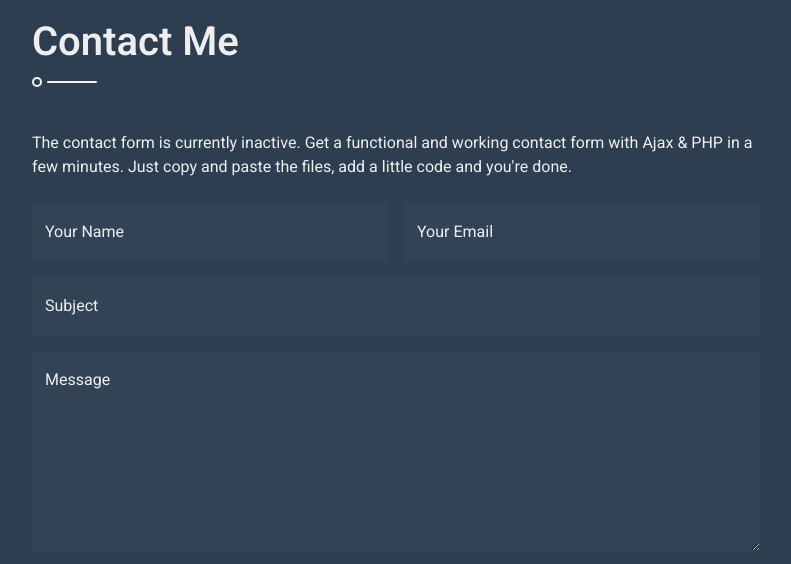
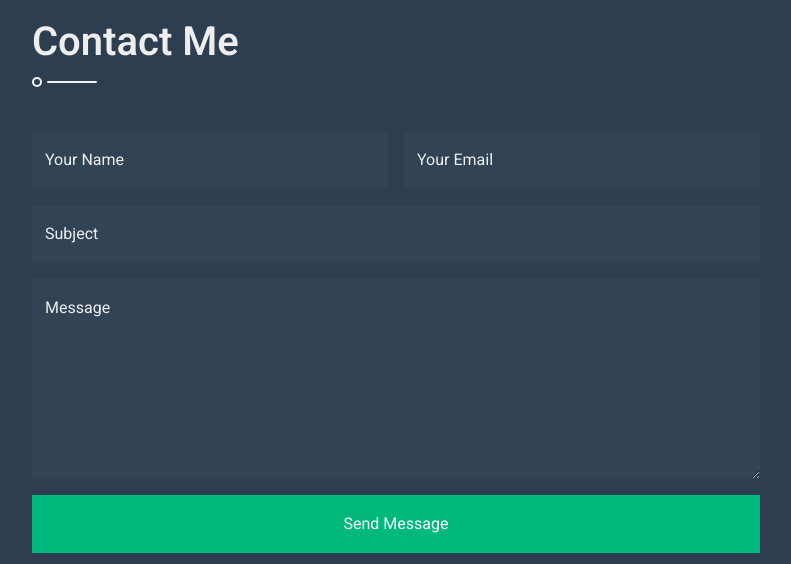
Before and after one commit to Rayy1502/portofolioK1.github.io, a plain HTML site: page sultan.html in a window 1280 px wide. Shown: the part 4080-4644 px from the top of the page, without its empty margins (438-1229 px from the left). Drawn offline with nearby package versions, Linux system fonts and the light colour scheme.

Commit message:
Update sultan.html

```diff
--- a/sultan.html
+++ b/sultan.html
@@ -380,7 +380,7 @@
                     <!-- Contact Start -->
                     <section class="py-5 wow fadeInUp" data-wow-delay="0.1s" id="contact">
                         <h1 class="title pb-3 mb-5">Contact Me</h1>
-						<p class="mb-4">The contact form is currently inactive. Get a functional and working contact form with Ajax & PHP in a few minutes. Just copy and paste the files, add a little code and you're done.</p>
+
                         <form>
                             <div class="row g-3">
                                 <div class="col-md-6">
```
